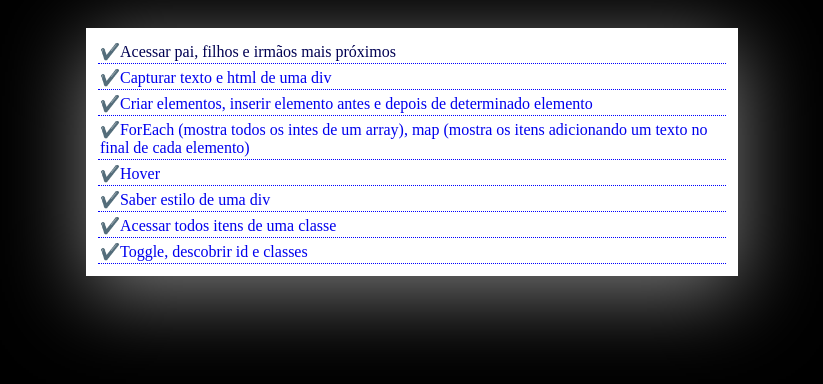
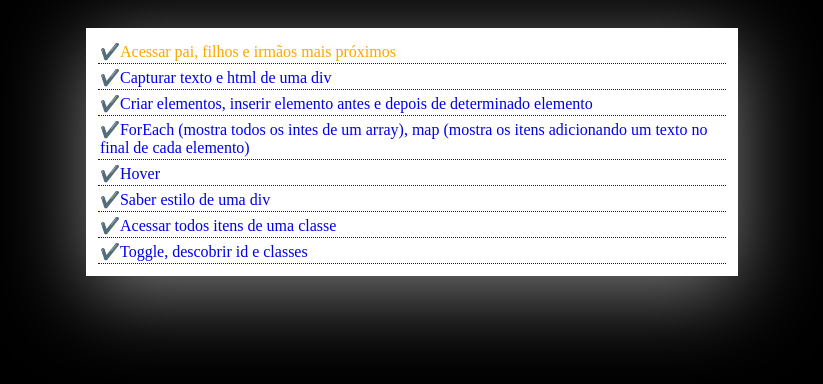
Before and after one commit to davimm96/vanila.js, a plain HTML site: page index.html in a window 1280 px wide. In both pictures the pointer is over the link "Acessar pai, filhos e irmãos mais próximos". Shown: the whole page, without its empty margins (228-1051 px from the left). Drawn offline with Linux system fonts and the light colour scheme.

Commit message:
Mudado hover da lista par orange

```diff
--- a/style.css
+++ b/style.css
@@ -33,6 +33,5 @@ a:visited {
 }
 
 a:hover {
-    color: rgb(1, 1, 82);
-    transition-duration: 1s;
+    color: orange;
 }
```
